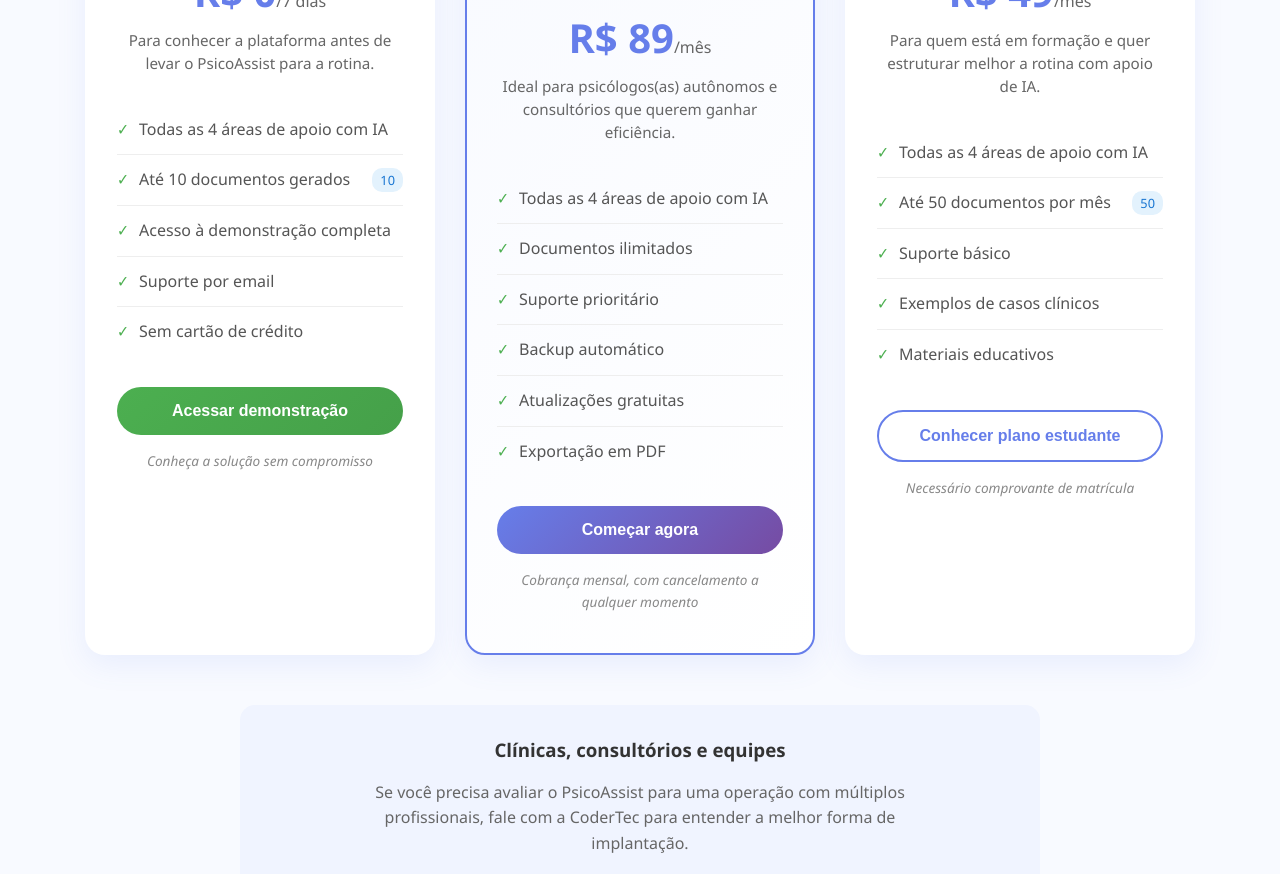
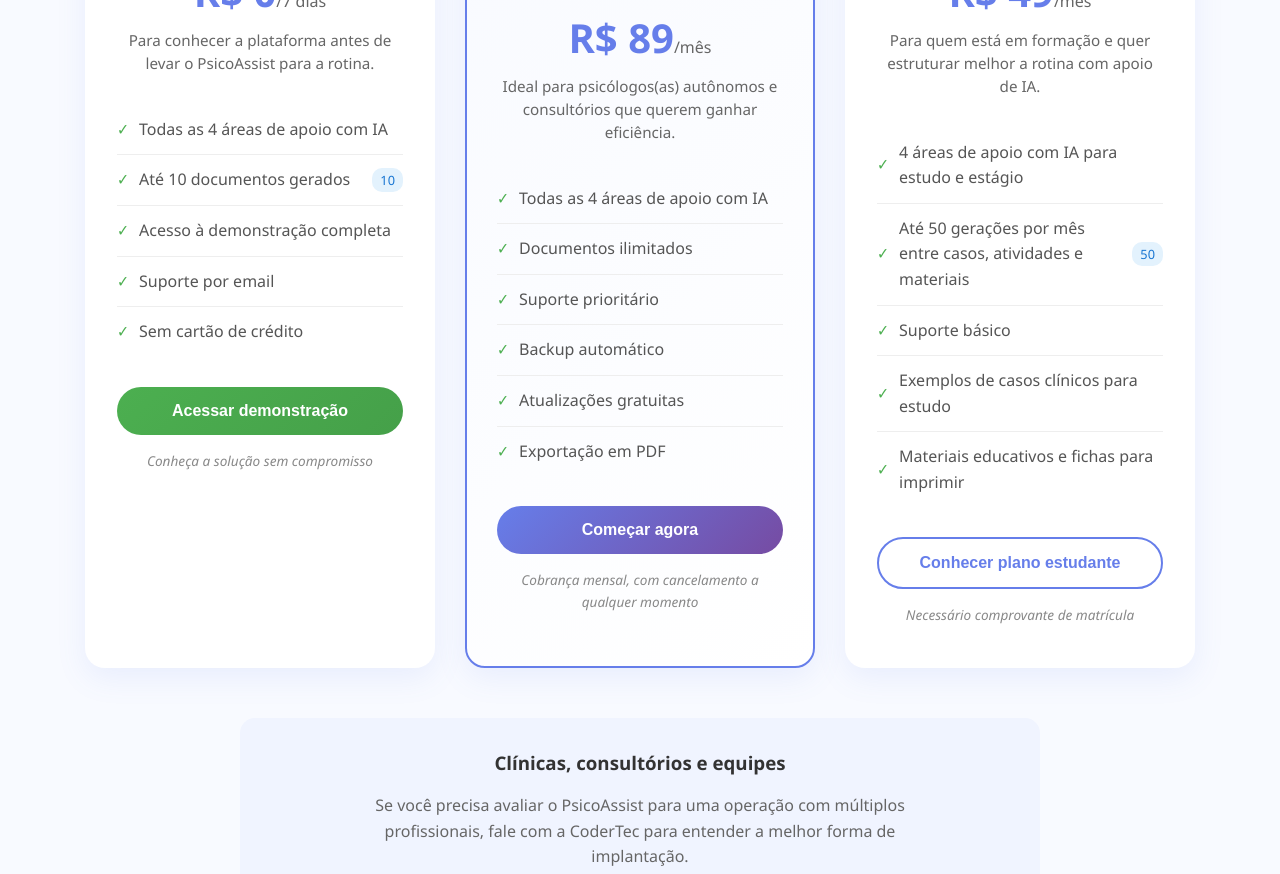
Before and after one commit to marlevek/psico-assist-landing-page, a React (Create React App) app: page / in a window 1280 px wide. Shown: the part 4380-5254 px from the top of the page. Built offline with nearby package versions, Linux system fonts and the light colour scheme.

Commit message:
alteração plano estudante

```diff
--- a/src/components/Plans.js
+++ b/src/components/Plans.js
@@ -273,11 +273,11 @@ const Plans = () => {
       period: '/mês',
       description: 'Para quem está em formação e quer estruturar melhor a rotina com apoio de IA.',
       features: [
-        { text: 'Todas as 4 áreas de apoio com IA', checked: true },
-        { text: 'Até 50 documentos por mês', checked: true, limit: '50' },
+        { text: '4 áreas de apoio com IA para estudo e estágio', checked: true },
+        { text: 'Até 50 gerações por mês entre casos, atividades e materiais', checked: true, limit: '50' },
         { text: 'Suporte básico', checked: true },
-        { text: 'Exemplos de casos clínicos', checked: true },
-        { text: 'Materiais educativos', checked: true }
+        { text: 'Exemplos de casos clínicos para estudo', checked: true },
+        { text: 'Materiais educativos e fichas para imprimir', checked: true }
       ],
       buttonText: 'Conhecer plano estudante',
       buttonLink: 'https://psicoassist.up.railway.app/accounts/signup/?plano=estudante',
```
